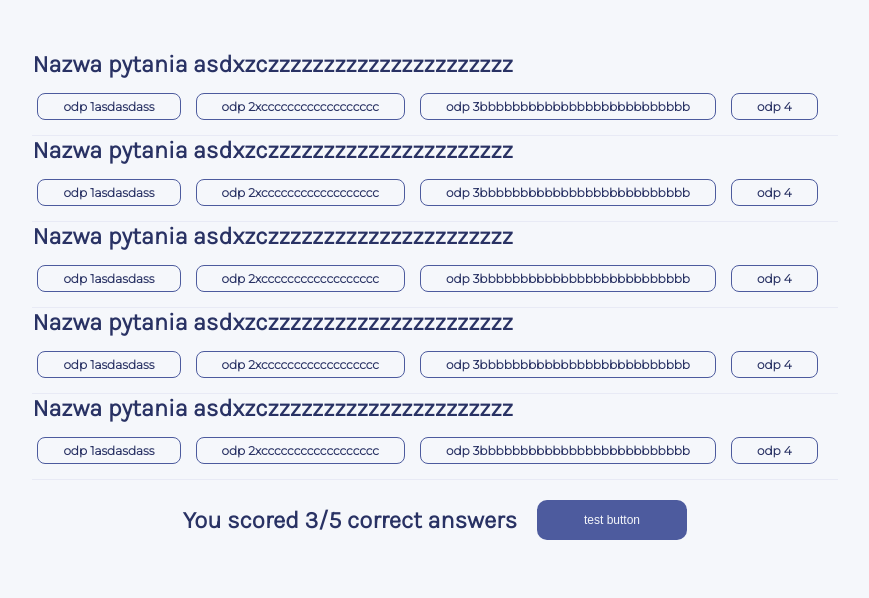
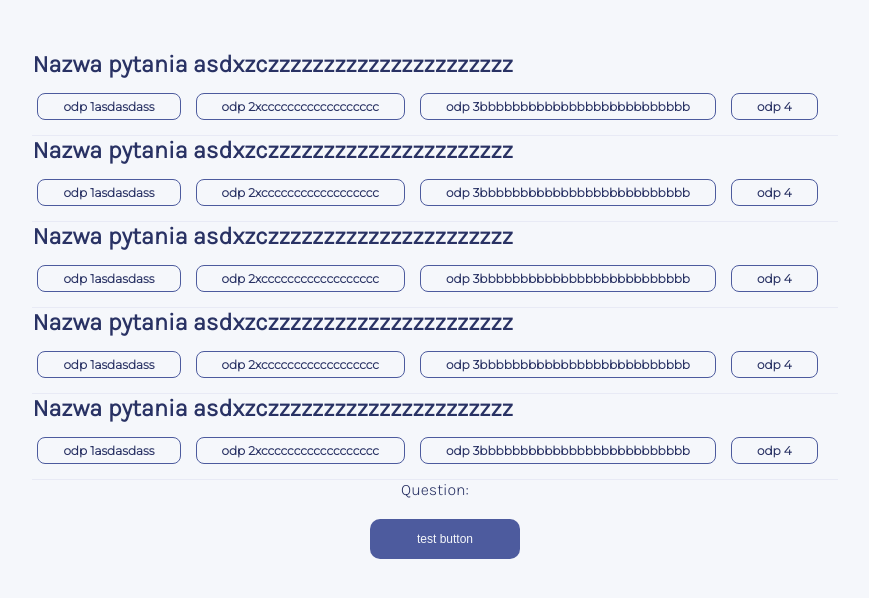
Before and after one commit to JarekCh/quizapp, a React (Create React App) app: page / in a window 1280 px wide. Shown: the top 598 px of the page, without its empty margins (205-1074 px from the left). Built offline with nearby package versions, Linux system fonts and the light colour scheme; no server answers.

Commit message:
edit api add useEffect to set data destructured data add conditional rendering

```diff
--- a/src/App.js
+++ b/src/App.js
@@ -1,26 +1,54 @@
+import { useState, useEffect } from 'react';
 import Questions from './components/Questions';
 
 import './styles.css';
 import { getQuizQuestion } from './api/openTbdApi';
+import StartingPage from './components/StartingPage';
 
 
 // TODO : map questions over sueState variable lenght
 
 function App() {
+  const [initialData, setInitialData] = useState({
+    loggedIn: true,
+  });
+  const [questions, setQuestions] = useState({});
+  const [isGameWon, setIsGameWon] = useState(false)
+
+  const { loggedIn } = initialData;
+  const { results } = questions;
+
+  useEffect(() => {
+     getQuizQuestion()
+       .then(({data}) => setQuestions(data))
+  }, []);
+
+  console.log("🚀 ~ file: App.js ~ line 20 ~ App ~ result", results)
+
+
+
+
   return (
     <main className="App">
+      {loggedIn ?
+        <>
           <Questions />
           <Questions />
           <Questions />
           <Questions />
           <Questions />
+          <div>Question: {questions[0]?.question}</div>
           {/* question comp os starting screen */}
           <div className='btn__container'>
             {/* contidional score rendering */}
             {/* btn with conditional rendering text check answers -> play again */}
-        <h2>You scored 3/5 correct answers</h2>
+            {isGameWon && <h2>You scored 3/5 correct answers</h2>}
             <button className='app__btn'>test button</button>
           </div>
+          </>
+      :
+        <StartingPage />
+      }
     </main>
   );
 }
--- a/src/api/openTbdApi.js
+++ b/src/api/openTbdApi.js
@@ -1,13 +1,11 @@
 import axios from "axios";
 
 export const getQuizQuestion = () => {
-    return axios.get('https://opentdb.com/api.php?amount=5&type=multiple')
+    return axios.get('https://opentdb.com/api.php?amount=4&type=multiple')
         .then(res => {
-            console.log(res);
-            return res;
+            return (res);
         })
         .catch(err => {
             console.error(err)
-            return null;
         });
 }
--- a/src/styles.css
+++ b/src/styles.css
@@ -21,7 +21,6 @@ body {
   flex-direction: column;
   align-items: center;
   margin: 50px auto;
-  max-width: 1000px;
   color: #293264;
 }
 
```
Lines whose indentation alone changed are shown as unchanged.
